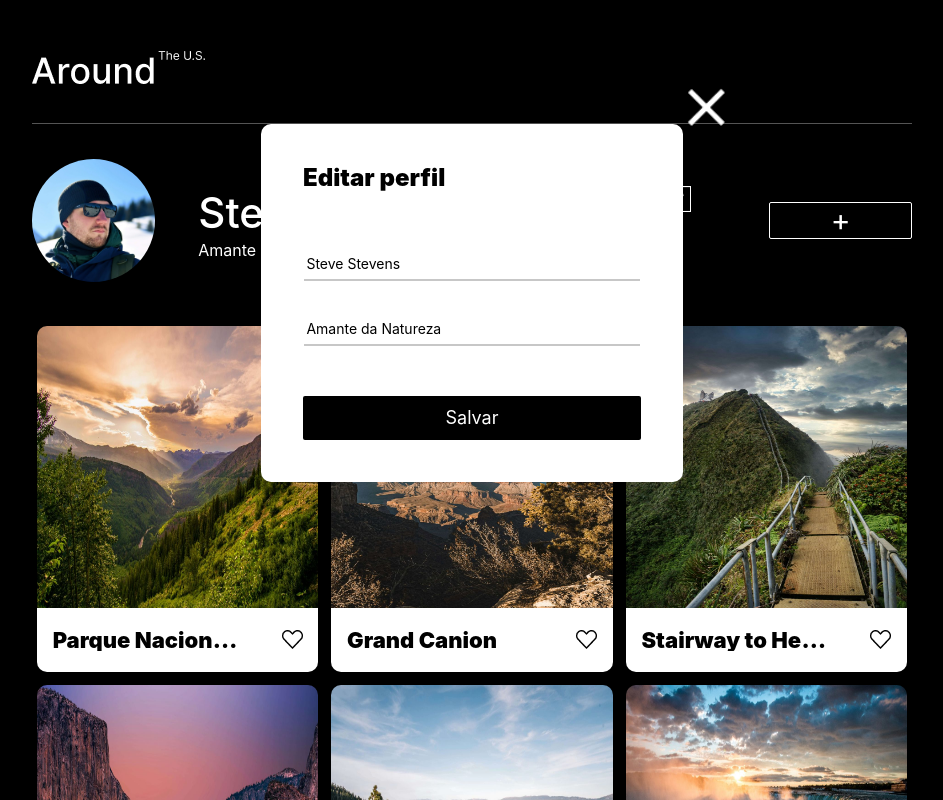
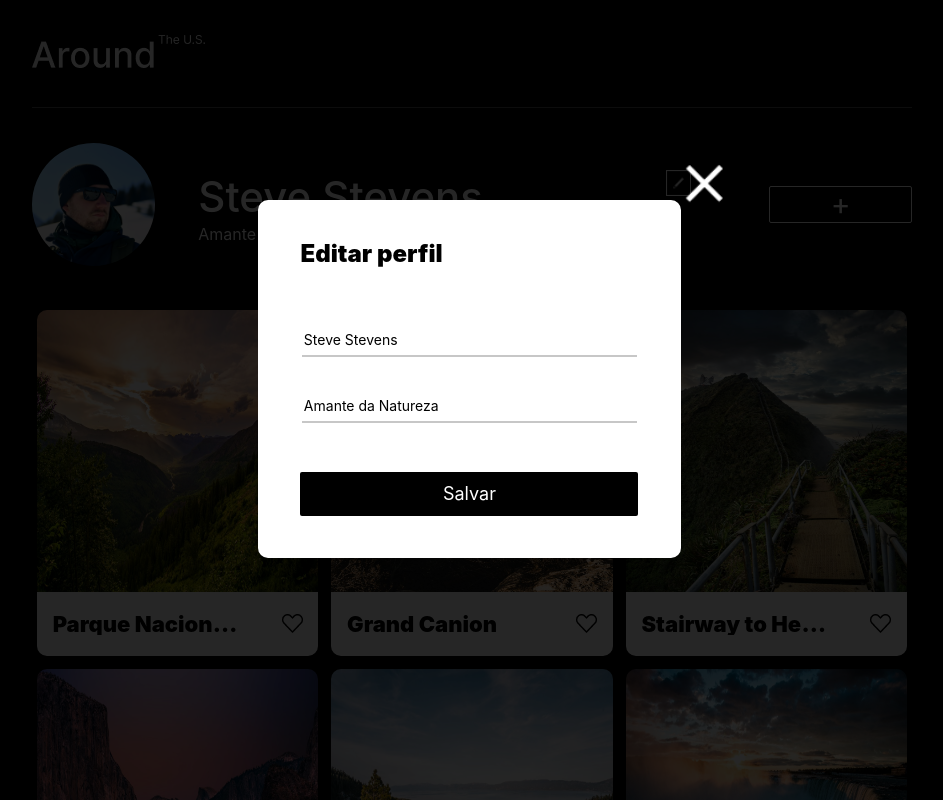
Before and after one commit to andreschultzz/web_project_around, a plain HTML site: page index.html in a window 1280 px wide. Both pictures are taken after a click on the picture 846 px from the left and 197 px from the top of the page. Shown: the top 800 px of the page, without its empty margins (168-1111 px from the left). Drawn offline with Linux system fonts and the light colour scheme.

Commit message:
fixed overlay after opening form

```diff
--- a/blocks/form.css
+++ b/blocks/form.css
@@ -1,5 +1,7 @@
 .form {
-    position: absolute;
+    position: fixed;
+    top: 25%;
+    left: 33.3vw;
     background-color: white;
     width: 33vw;
     height: 28vw;
@@ -7,6 +9,7 @@
     display: flex;
     flex-direction: column;
     align-items: center;
+    overlay: 60%;
 }
 
 .form__container {
--- a/blocks/page.css
+++ b/blocks/page.css
@@ -8,6 +8,13 @@
     font-family: 'Inter', sans-serif;
 }
 
+.page__container {
+}
+
+.page__overlay {
+    opacity: 15%;
+}
+
 /* Oculta a barra de rolagem para o Chrome, Safari e Edge. */
 body::-webkit-scrollbar {
     display: none;
--- a/index.html
+++ b/index.html
@@ -11,6 +11,7 @@
 </head>
 <body>
     <div class="page">
+        <div class="page__container">
             <header class="header">
                 <img class="header__logo" src="images/AroundTheUS_logo.png" alt="Logo do Around the U.S. em cor branca">
             </header>
@@ -26,17 +27,6 @@
                     </div>
                     <div class="profile__add-button">
                         <p class="profile__add-button-text">+</p>
-                </div>
-            </section>
-            <section class="form" hidden>
-                <div class="form__container">
-                    <h2 class="form__title">Editar perfil</h2>
-                    <form class="form__body">
-                        <input class="form__input form__input_type_name" type="text" value="Steve Stevens" required>
-                        <input class="form__input form__input_type_class" type="text" value="Amante da Natureza" required>
-                        <button class="form__save-button" type="submit">Salvar</button>
-                    </form>
-                    <img class="form__close-button" src="images/close_icon.png" alt="Um botão em formato de X">
                     </div>
                 </section>
                 <section class="places">
@@ -106,6 +96,18 @@
                 <p class="footer__copyright">&copy; 2024 Around The U.S.</p>
             </footer>
         </div>
+        <section class="form" hidden>
+            <div class="form__container">
+                <h2 class="form__title">Editar perfil</h2>
+                <form class="form__body">
+                    <input class="form__input form__input_type_name" type="text" value="Steve Stevens" required>
+                    <input class="form__input form__input_type_class" type="text" value="Amante da Natureza" required>
+                    <button class="form__save-button" type="submit">Salvar</button>
+                </form>
+                <img class="form__close-button" src="images/close_icon.png" alt="Um botão em formato de X">
+            </div>
+        </section>
+    </div>
     <script src="scripts/index.js"></script>
 </body>
 </html>
--- a/scripts/index.js
+++ b/scripts/index.js
@@ -1,15 +1,17 @@
+
+let overlay = document.querySelector(".page__container");
 let content = document.querySelector(".content");
 let likeButtons = content.querySelectorAll(".infobar__button-container")
 let editButton = content.querySelector(".profile__edit-button");
-let form = content.querySelector(".form");
-let formSaveButton = content.querySelector(".form__save-button");
-let formCloseButton = content.querySelector(".form__close-button");
+let form = document.querySelector(".form");
+let formSaveButton = form.querySelector(".form__save-button");
+let formCloseButton = form.querySelector(".form__close-button");
 let profileName = content.querySelector(".profile__name");
 let profileClass = content.querySelector(".profile__class");
 
 likeButtons.forEach((buttonContainer) => {
-    const filledHeart = buttonContainer.querySelector(".infobar__button-active");
-    const emptyHeart = buttonContainer.querySelector(".infobar__button");
+    let filledHeart = buttonContainer.querySelector(".infobar__button-active");
+    let emptyHeart = buttonContainer.querySelector(".infobar__button");
 
     buttonContainer.addEventListener("click", (event) => {
         let clicked = event.target;
@@ -25,8 +27,8 @@ likeButtons.forEach((buttonContainer) => {
 });
 
 function editProfile() {
-    let nameInput = content.querySelector(".form__input_type_name").value;
-    let classInput = content.querySelector(".form__input_type_class").value;
+    let nameInput = form.querySelector(".form__input_type_name").value;
+    let classInput = form.querySelector(".form__input_type_class").value;
 
     profileName.textContent = nameInput;
     profileClass.textContent = classInput;
@@ -34,6 +36,8 @@ function editProfile() {
 
 editButton.addEventListener("click", () => {
     form.hidden = false;
+
+    overlay.classList.add("page__overlay");
 });
 
 formSaveButton.addEventListener("click", (event) => {
@@ -42,8 +46,12 @@ formSaveButton.addEventListener("click", (event) => {
     editProfile();
 
     form.hidden = true;
+
+    overlay.classList.remove("page__overlay");
 });
 
 formCloseButton.addEventListener("click", () => {
     form.hidden = true;
+
+    overlay.classList.remove("page__overlay");
 });
```
Lines whose indentation alone changed are shown as unchanged.
